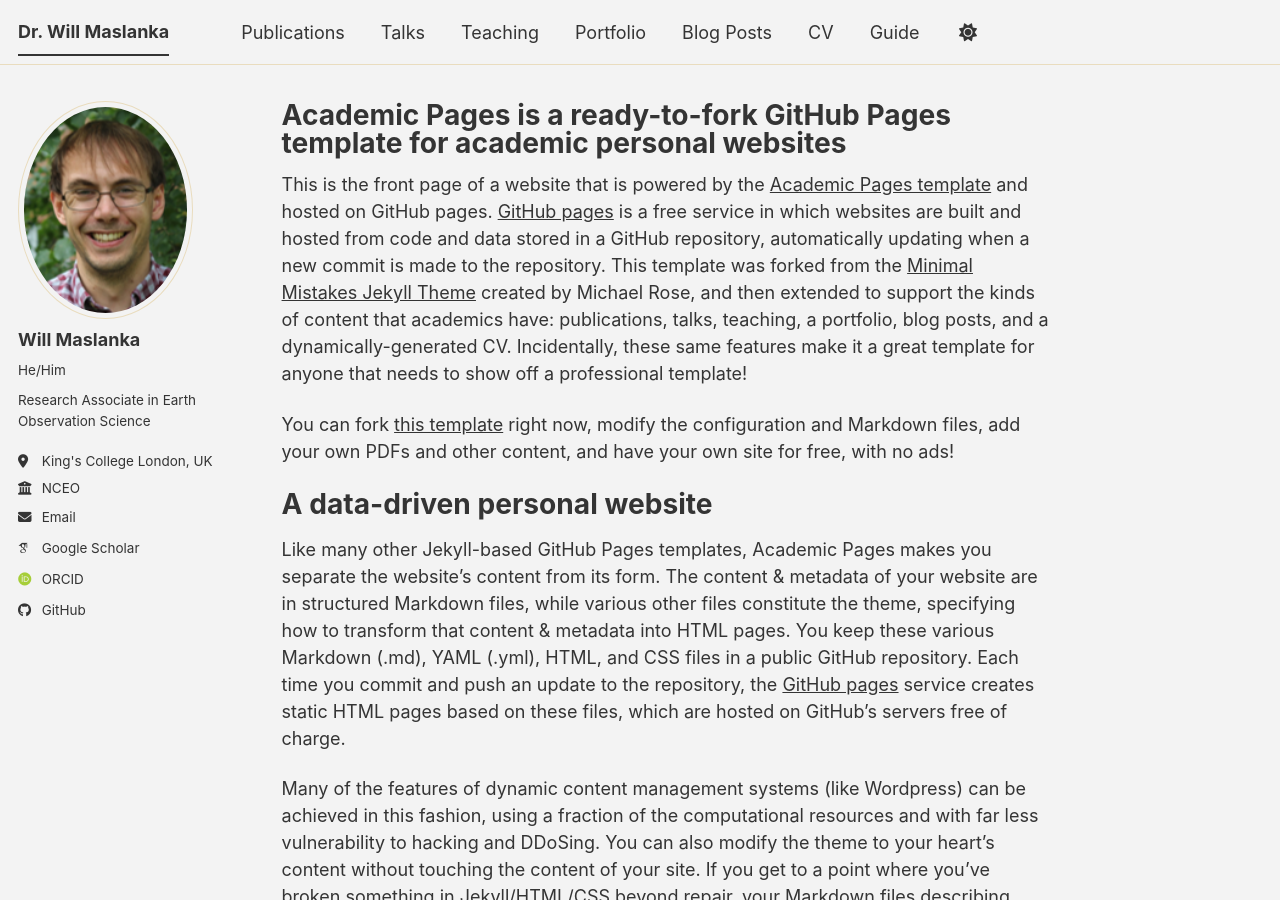
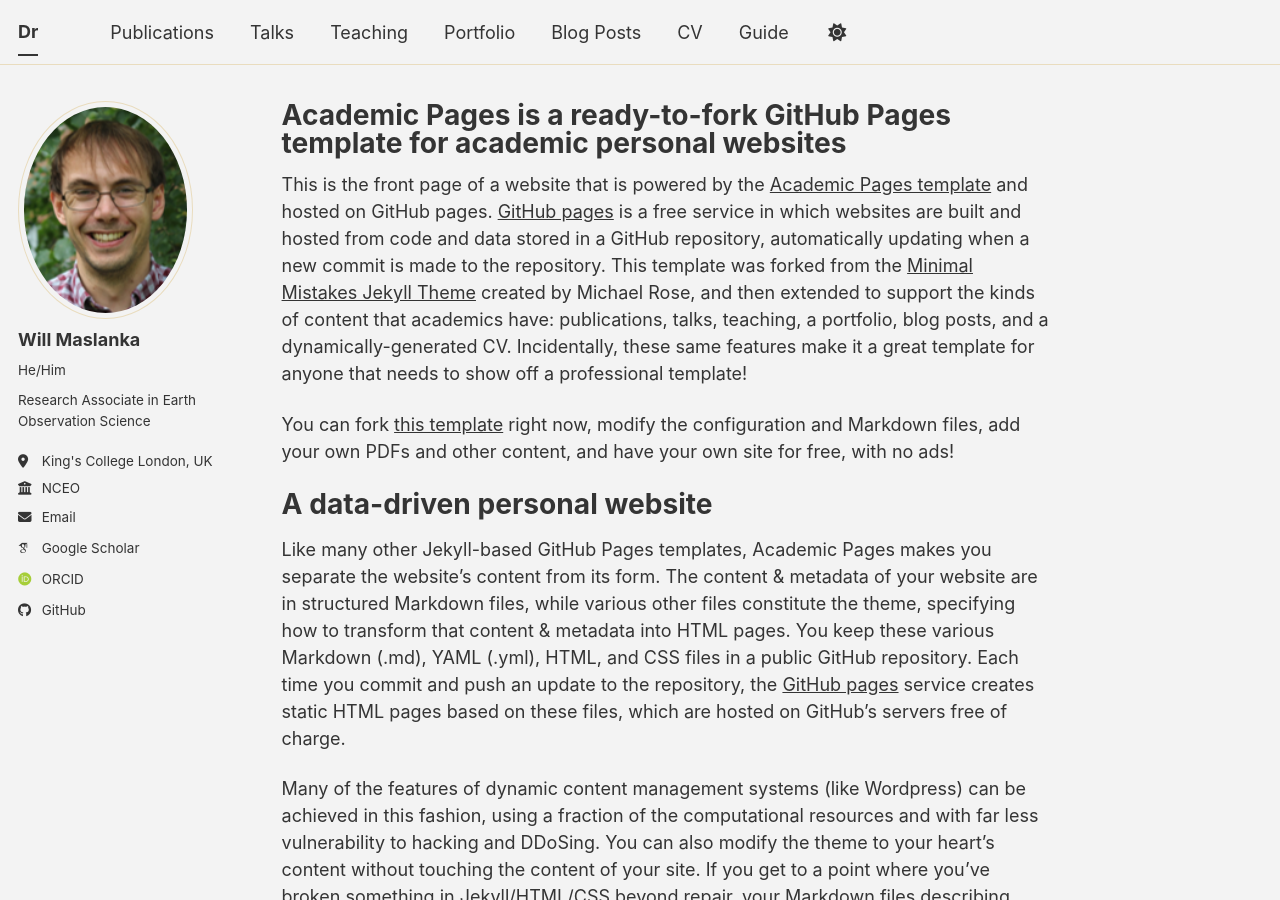
Before and after one commit to willmaslanka/willmaslanka.github.io, a Jekyll site: the page built from _pages/about.md, in a window 1280 px wide and 900 px high. Built offline with Jekyll 4.4.1, drawn with Linux system fonts in a browser that asks for light colours; some web fonts are replaced; a script bundle is joined from its source files by our own code; library files that are not in the unit come from our copies.

Commit message:
Update _config.yml

```diff
--- a/_config.yml
+++ b/_config.yml
@@ -9,8 +9,8 @@
 # Basic Site Settings
 locale                   : "en-US"
 site_theme               : "dirt" # The available themes options are "default", "air", "sunrise", "mint", "dirt" and "contrast"
-title                    : "Dr. Will Maslanka"
-title_separator          : "-"
+title                    : "Dr"
+title_separator          : "."
 name                     : &name "Your Name"
 description              : &description "Your Name's academic portfolio"   # Update this with a general description of your site, this is the default if not overridden by a page
 url                      : https://willmaslanka.github.io # The base hostname & protocol for your site e.g. "https://[your GitHub username].github.io",
```
